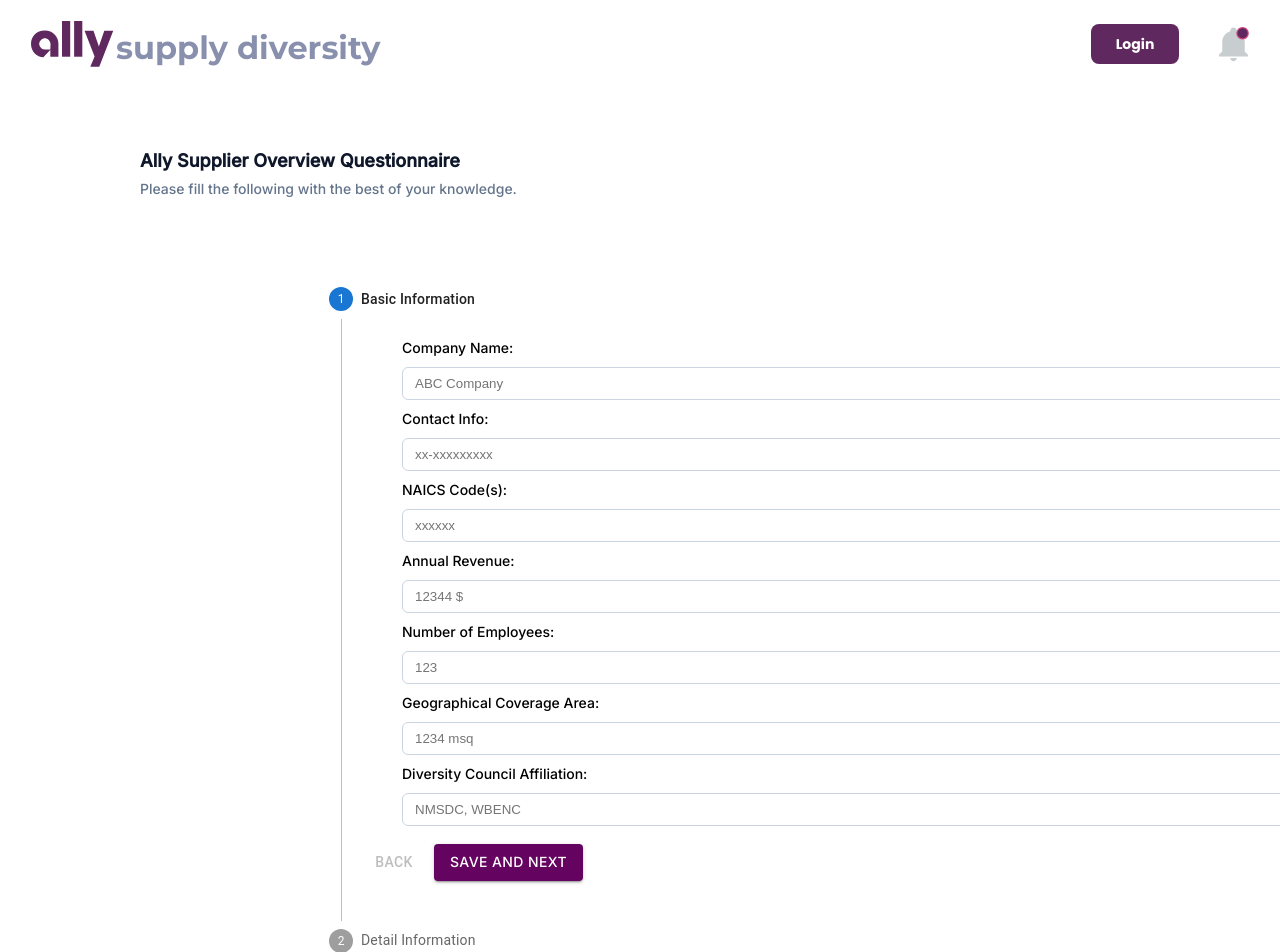
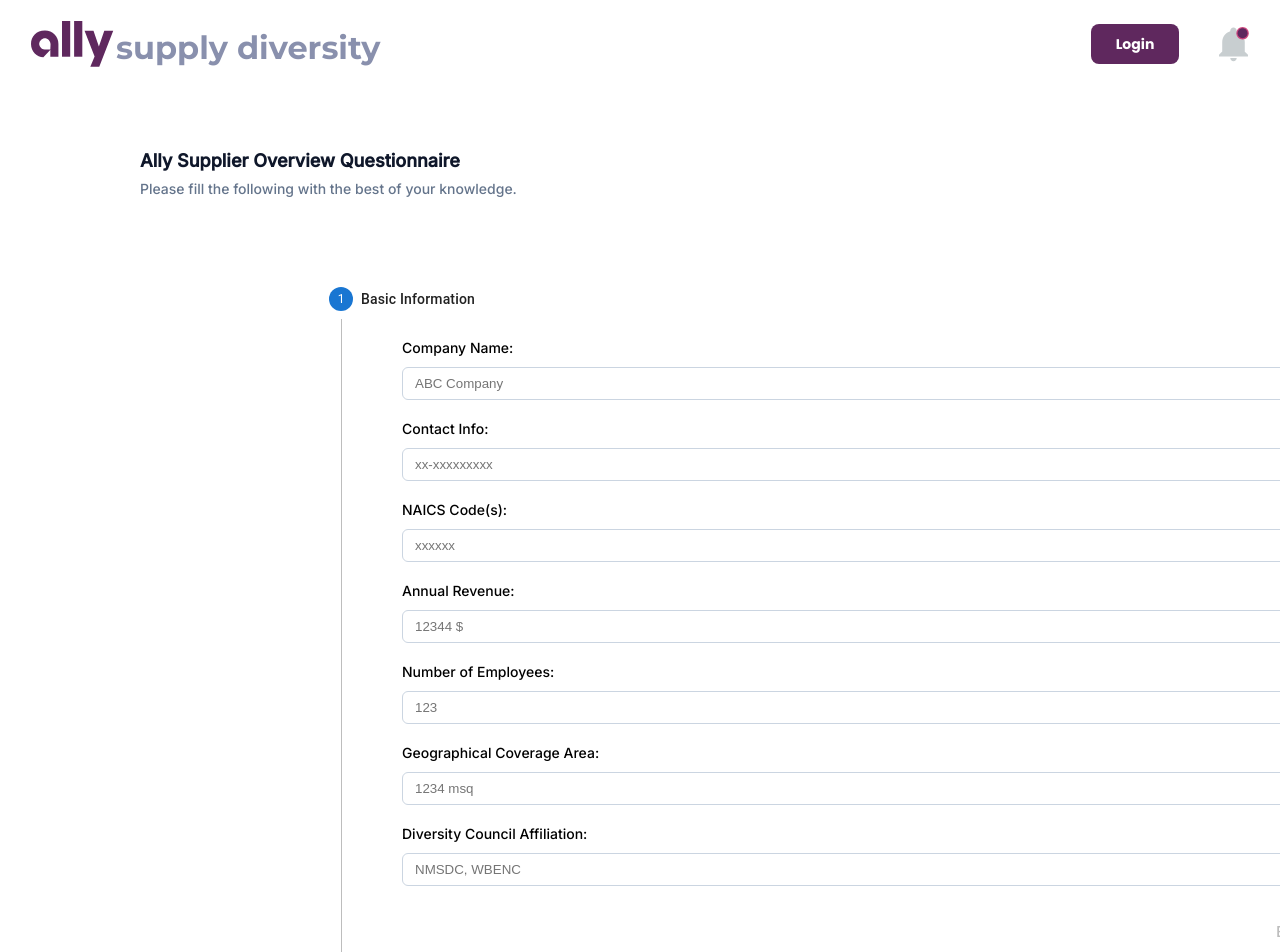
Before and after one commit to syuu-syuu/ally, a React (Vite) app in the folder ui/: page /form in a window 1280 px wide. Shown: the top 952 px of the page. Built offline with nearby package versions, Linux system fonts and the light colour scheme.

Commit message:
added more style

```diff
--- a/ui/src/database.jsx
+++ b/ui/src/database.jsx
@@ -123,7 +123,8 @@
     return " ⇅";
   };
   return (
-    <Header>
+    <div>
+      <Header />
       <div className="content">
         <div className="title">Ally Supplier Database</div>
         <div className="text-wrapper">Ally Supplier Details</div>
@@ -176,7 +177,7 @@
           </table>
         </div>
       </div>
-    </Header>
+    </div>
   );
 }
 
--- a/ui/src/form.css
+++ b/ui/src/form.css
@@ -1,16 +1,17 @@
 .form {
   display: flex;
-  width: 1044px;
+  width: 1047px;
   padding: 8px 12px;
   align-items: center;
   border-radius: 6px;
   border: 1px solid #cbd5e1;
   background: #fff;
-  margin-bottom: 10px;
+  margin-bottom: 20px;
   margin-top: 10px;
 }
 
 .label {
+  width: 1047px;
   color: #000;
   font-family: Inter;
   font-size: 14px;
@@ -19,7 +20,7 @@
 }
 
 .form-container {
+  width: 1047px;
   padding-left: 40px;
-  width: 886px;
   margin-top: 20px;
 }
--- a/ui/src/form.jsx
+++ b/ui/src/form.jsx
@@ -57,19 +57,19 @@
         type: "textarea",
         name: "Overview",
         label: "Please provide an overview of your company",
-        placeholder: "Company overview",
+        placeholder: "Type here",
       },
       {
         type: "textarea",
         name: "Business specialty",
         label: "What is your business's specialty, or niche?",
-        placeholder: "Niche",
+        placeholder: "Type here",
       },
       {
         type: "textarea",
         name: "Potential engagement",
         label: "Please elaborate on potential future engagement",
-        placeholder: "Potential engagement",
+        placeholder: "Type here",
       },
     ],
   },
--- a/ui/src/stepper.css
+++ b/ui/src/stepper.css
@@ -25,3 +25,9 @@
   margin-left: 329px;
   margin-right: 329px;
 }
+
+.btns {
+  width: 1130px;
+  display: flex;
+  justify-content: flex-end;
+}
--- a/ui/src/stepper.jsx
+++ b/ui/src/stepper.jsx
@@ -75,8 +75,7 @@
 
   return (
     <div>
-      <Header></Header>
-
+      <Header />
       <div className="stepper-header">
         <div className="stepper-title">
           Ally Supplier Overview Questionnaire
@@ -97,8 +96,9 @@
                 <StepContent>
                   {getStepContent(index)}
                   <Box sx={{ mb: 2 }}>
-                    <div>
+                    <div className="btns">
                       <Button
+                        className="btn-pre"
                         disabled={index === 0}
                         onClick={() =>
                           setActiveStep((prevActiveStep) => prevActiveStep - 1)
@@ -108,7 +108,7 @@
                         Back
                       </Button>
                       <Button
-                        className="button"
+                        className="btn-next"
                         variant="contained"
                         onClick={handleNext}
                         sx={{
```
